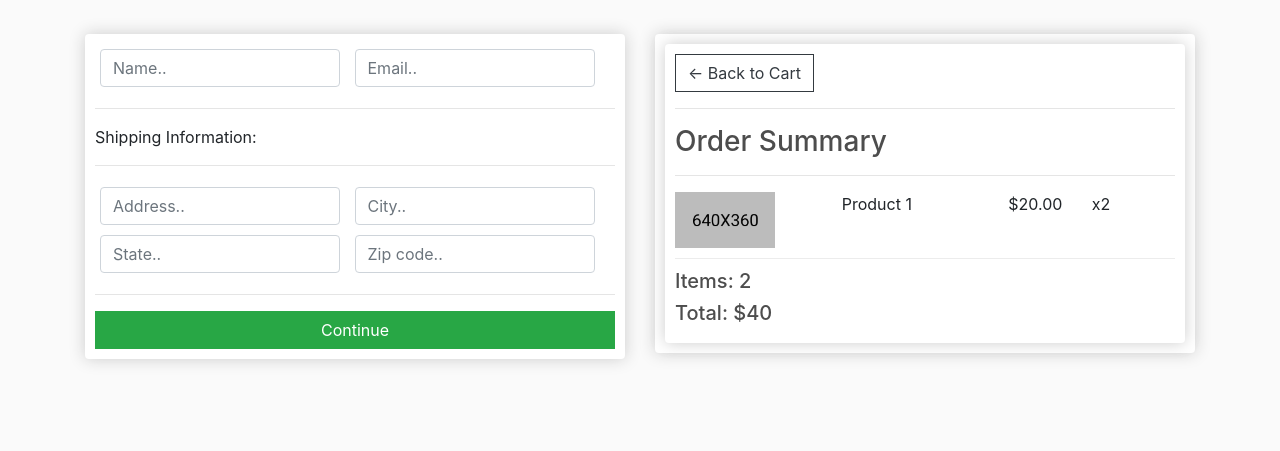
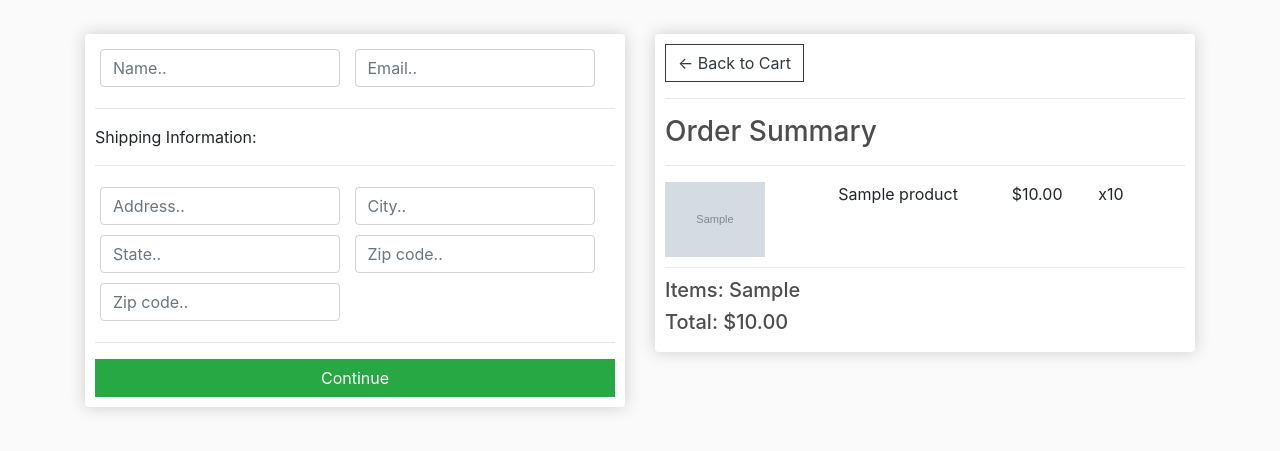
Before and after one commit to dulagudeta/E-commerce-in-django, a Django app: template store/templates/store/checkout.html in a window 1280 px wide. Shown: the part 57-508 px from the top of the page. Run offline with Django 5.2, Linux system fonts and the light colour scheme; the template is opened without the code that fills it: most values are stand-ins (such as "Sample title", 1, 10 or a date in 2020); grey boxes marked "Sample" are stand-in pictures; some libraries are stand-ins or nearby versions.

Commit message:
updating view and checkout template to render  Checkout Page Data

```diff
--- a/store/templates/store/checkout.html
+++ b/store/templates/store/checkout.html
@@ -30,33 +30,39 @@
 						<div class="form-field">
 							<input class="form-control" type="text" name="zipcode" placeholder="Zip code..">
 						</div>
+						<div class="form-field">
+							<input class="form-control" type="text" name="country" placeholder="Zip code..">
 						</div>
+					</div>
+
 					<hr>
 					<input id="form-button" class="btn btn-success btn-block" type="submit" value="Continue">
 				</form>
 			</div>
+
 			<br>
-          <div class="box-element hidden " id="payment-info">
+			<div class="box-element hidden" id="payment-info">
 				<small>Paypal Options</small>
 			</div>
+
 		</div>
 
 		<div class="col-lg-6">
-		<div class="box-element">
 			<div class="box-element">
 				<a  class="btn btn-outline-dark" href="{% url 'cart' %}">&#x2190; Back to Cart</a>
 				<hr>
 				<h3>Order Summary</h3>
 				<hr>
+				{% for item in items %}
 				<div class="cart-row">
-                         <div style="flex:2"><img class="row-image" src="{% static 'images/placeholder.png' %}"></div>
-                         <div style="flex:2"><p>Product 1</p></div>
-                         <div style="flex:1"><p>$20.00</p></div>
-                         <div style="flex:1"><p>x2</p></div>
+					<div style="flex:2"><img class="row-image" src="{{item.product.imageURL}}"></div>
+					<div style="flex:2"><p>{{item.product.name}}</p></div>
+					<div style="flex:1"><p>${{item.product.price|floatformat:2}}</p></div>
+					<div style="flex:1"><p>x{{item.quantity}}</p></div>
 				</div>
-                    <h5>Items:   2</h5>
-                    <h5>Total:   $40</h5>
-               </div>
+				{% endfor %}
+				<h5>Items:   {{order.get_cart_items}}</h5>
+				<h5>Total:   ${{order.get_cart_total|floatformat:2}}</h5>
 			</div>
 		</div>
 	</div>
```
Also changed, not shown: store/views.py (+10 -1 lines). Lines whose indentation alone changed are shown as unchanged.
